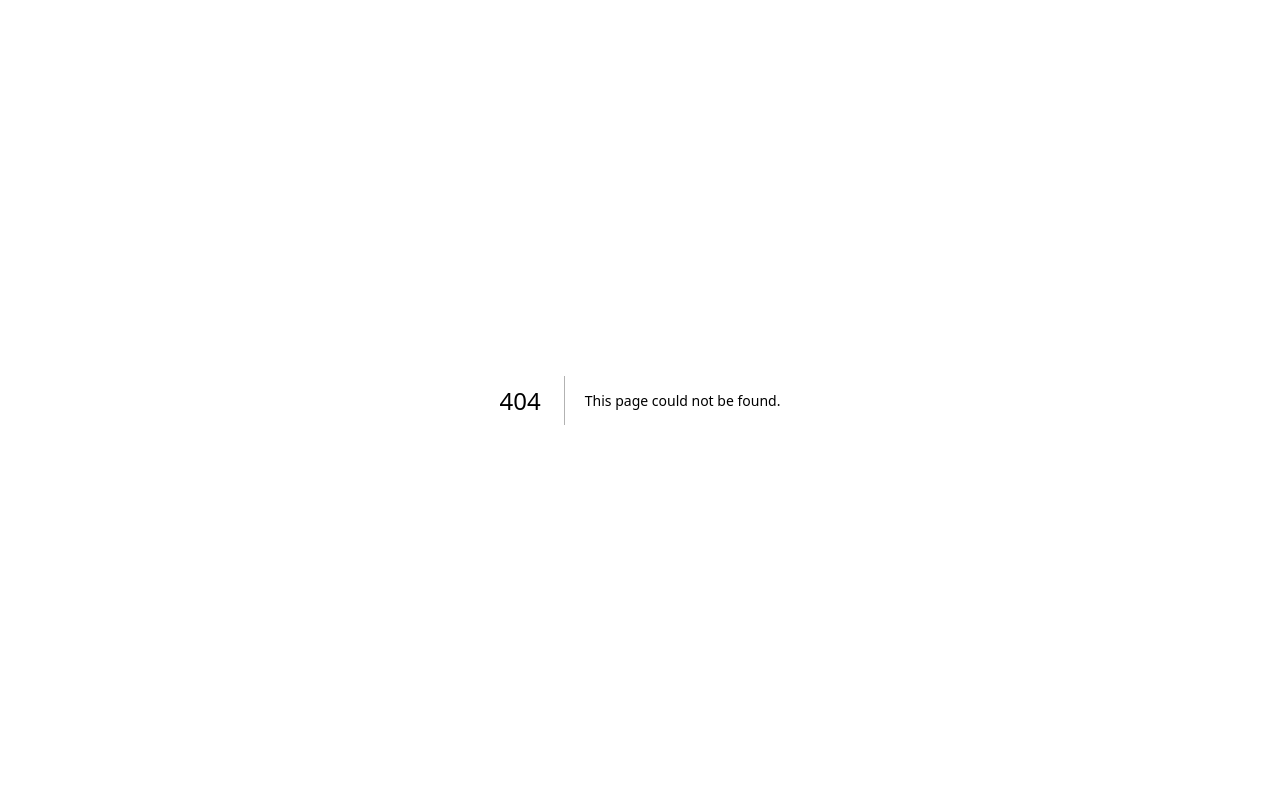
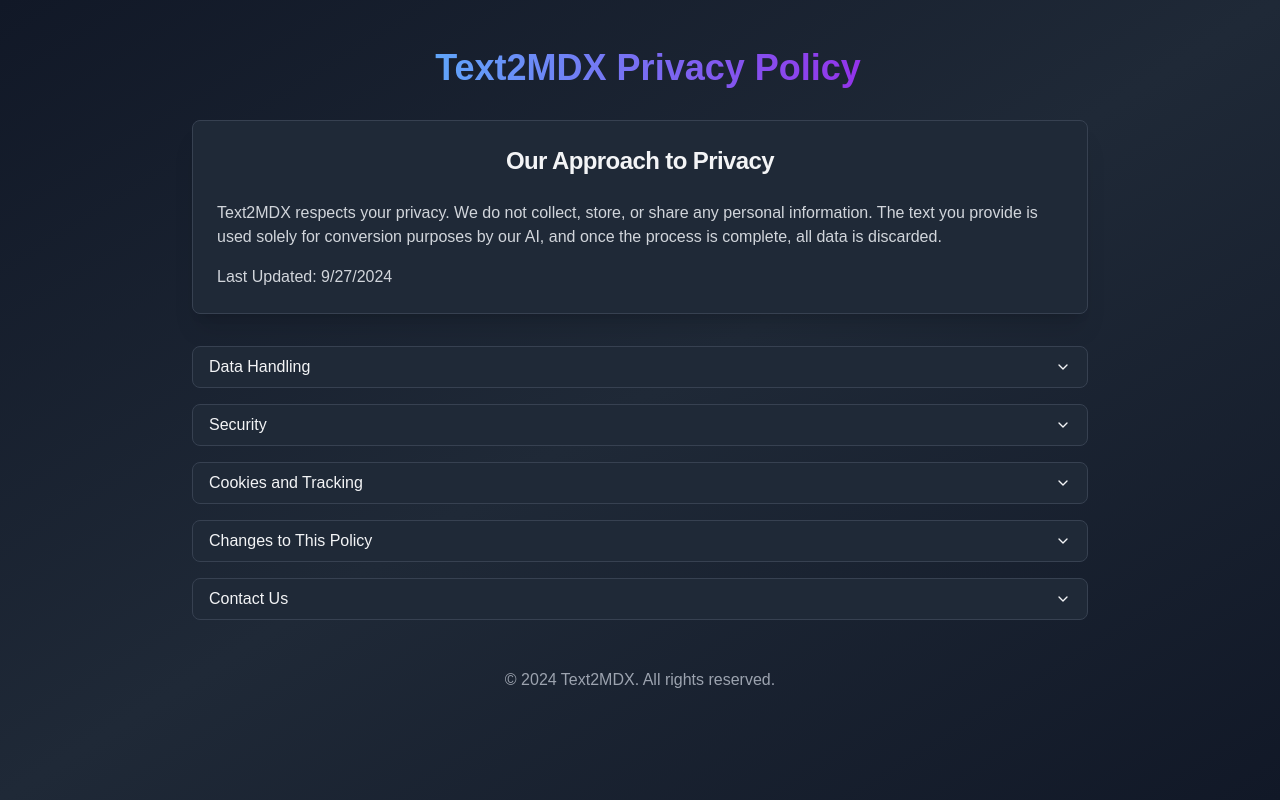
Before and after one commit to C-W-D-Harshit/text2mdx, a Next.js app: page /privacy-policy in a window 1280 px wide. Before the commit this address had no page. Built offline with nearby package versions, Linux system fonts and the light colour scheme.

Commit message:
Refactor package.json and pnpm-lock.yaml to add "@radix-ui/react-accordion" dependency

```diff
--- a/package.json
+++ b/package.json
@@ -10,6 +10,7 @@
   },
   "dependencies": {
     "@prisma/client": "5.20.0",
+    "@radix-ui/react-accordion": "^1.2.0",
     "@radix-ui/react-slot": "^1.1.0",
     "@radix-ui/react-toast": "^1.2.1",
     "@vercel/analytics": "^1.3.1",
--- /dev/null
+++ b/src/app/privacy-policy/page.tsx
@@ -0,0 +1,108 @@
+"use client";
+
+import { motion } from "framer-motion";
+import { Card, CardContent, CardHeader, CardTitle } from "@/components/ui/card";
+import {
+  Accordion,
+  AccordionContent,
+  AccordionItem,
+  AccordionTrigger,
+} from "@/components/ui/accordion";
+import React from "react";
+
+export default function PrivacyPolicy() {
+  const [isMounted, setIsMounted] = React.useState(false);
+
+  React.useEffect(() => {
+    setIsMounted(true);
+  }, []);
+
+  if (!isMounted) {
+    return null;
+  }
+
+  const policies = [
+    {
+      title: "Data Handling",
+      content:
+        "Text2MDX does not collect or store any personal information. When you provide text for conversion, it is temporarily processed by our AI, and once the conversion is done, no data is retained. We do not store, analyze, or share the text you submit.",
+    },
+    {
+      title: "Security",
+      content:
+        "We use secure methods to process your data during the conversion process. Once the conversion is complete, all data is discarded, ensuring your content is not stored or reused.",
+    },
+    {
+      title: "Cookies and Tracking",
+      content:
+        "Text2MDX uses minimal cookies for essential website functionality only. We do not use cookies to track your behavior, and no personal information is collected.",
+    },
+    {
+      title: "Changes to This Policy",
+      content:
+        "We may update this Privacy Policy from time to time. Any updates will be posted on this page with the updated date. Continued use of the service implies acceptance of the latest version.",
+    },
+    {
+      title: "Contact Us",
+      content:
+        "If you have any questions about this Privacy Policy, please contact us at privacy@text2mdx.com.",
+    },
+  ];
+
+  return (
+    <div className="min-h-screen bg-gradient-to-br from-gray-900 via-gray-800 to-gray-900 py-12 px-4 sm:px-6 lg:px-8">
+      <motion.div
+        initial={{ opacity: 0, y: 20 }}
+        animate={{ opacity: 1, y: 0 }}
+        transition={{ duration: 0.5 }}
+        className="max-w-4xl mx-auto"
+      >
+        <div className="flex items-center justify-center mb-8">
+          <h1 className="text-4xl font-extrabold ml-4 bg-clip-text text-transparent bg-gradient-to-r from-blue-400 to-purple-600">
+            Text2MDX Privacy Policy
+          </h1>
+        </div>
+
+        <Card className="bg-gray-800 border-gray-700 shadow-xl mb-8">
+          <CardHeader>
+            <CardTitle className="text-2xl font-bold text-center text-gray-100">
+              Our Approach to Privacy
+            </CardTitle>
+          </CardHeader>
+          <CardContent className="text-gray-300">
+            <p>
+              Text2MDX respects your privacy. We do not collect, store, or share
+              any personal information. The text you provide is used solely for
+              conversion purposes by our AI, and once the process is complete,
+              all data is discarded.
+            </p>
+            <p className="mt-4">
+              Last Updated: {new Date().toLocaleDateString()}
+            </p>
+          </CardContent>
+        </Card>
+
+        <Accordion type="single" collapsible className="space-y-4">
+          {policies.map((policy, index) => (
+            <AccordionItem
+              key={index}
+              value={`item-${index}`}
+              className="bg-gray-800 border border-gray-700 rounded-lg"
+            >
+              <AccordionTrigger className="px-4 py-2 text-gray-100 hover:bg-gray-700">
+                {policy.title}
+              </AccordionTrigger>
+              <AccordionContent className="px-4 py-2 text-gray-300">
+                {policy.content}
+              </AccordionContent>
+            </AccordionItem>
+          ))}
+        </Accordion>
+
+        <footer className="mt-12 text-center text-gray-400">
+          <p>© {new Date().getFullYear()} Text2MDX. All rights reserved.</p>
+        </footer>
+      </motion.div>
+    </div>
+  );
+}
--- /dev/null
+++ b/src/components/ui/accordion.tsx
@@ -0,0 +1,58 @@
+"use client"
+
+import * as React from "react"
+import * as AccordionPrimitive from "@radix-ui/react-accordion"
+import { ChevronDown } from "lucide-react"
+
+import { cn } from "@/lib/utils"
+
+const Accordion = AccordionPrimitive.Root
+
+const AccordionItem = React.forwardRef<
+  React.ElementRef<typeof AccordionPrimitive.Item>,
+  React.ComponentPropsWithoutRef<typeof AccordionPrimitive.Item>
+>(({ className, ...props }, ref) => (
+  <AccordionPrimitive.Item
+    ref={ref}
+    className={cn("border-b", className)}
+    {...props}
+  />
+))
+AccordionItem.displayName = "AccordionItem"
+
+const AccordionTrigger = React.forwardRef<
+  React.ElementRef<typeof AccordionPrimitive.Trigger>,
+  React.ComponentPropsWithoutRef<typeof AccordionPrimitive.Trigger>
+>(({ className, children, ...props }, ref) => (
+  <AccordionPrimitive.Header className="flex">
+    <AccordionPrimitive.Trigger
+      ref={ref}
+      className={cn(
+        "flex flex-1 items-center justify-between py-4 font-medium transition-all hover:underline [&[data-state=open]>svg]:rotate-180",
+        className
+      )}
+      {...props}
+    >
+      {children}
+      <ChevronDown className="h-4 w-4 shrink-0 transition-transform duration-200" />
+    </AccordionPrimitive.Trigger>
+  </AccordionPrimitive.Header>
+))
+AccordionTrigger.displayName = AccordionPrimitive.Trigger.displayName
+
+const AccordionContent = React.forwardRef<
+  React.ElementRef<typeof AccordionPrimitive.Content>,
+  React.ComponentPropsWithoutRef<typeof AccordionPrimitive.Content>
+>(({ className, children, ...props }, ref) => (
+  <AccordionPrimitive.Content
+    ref={ref}
+    className="overflow-hidden text-sm transition-all data-[state=closed]:animate-accordion-up data-[state=open]:animate-accordion-down"
+    {...props}
+  >
+    <div className={cn("pb-4 pt-0", className)}>{children}</div>
+  </AccordionPrimitive.Content>
+))
+
+AccordionContent.displayName = AccordionPrimitive.Content.displayName
+
+export { Accordion, AccordionItem, AccordionTrigger, AccordionContent }
--- a/tailwind.config.ts
+++ b/tailwind.config.ts
@@ -55,6 +55,28 @@
   			lg: 'var(--radius)',
   			md: 'calc(var(--radius) - 2px)',
   			sm: 'calc(var(--radius) - 4px)'
+  		},
+  		keyframes: {
+  			'accordion-down': {
+  				from: {
+  					height: '0'
+  				},
+  				to: {
+  					height: 'var(--radix-accordion-content-height)'
+  				}
+  			},
+  			'accordion-up': {
+  				from: {
+  					height: 'var(--radix-accordion-content-height)'
+  				},
+  				to: {
+  					height: '0'
+  				}
+  			}
+  		},
+  		animation: {
+  			'accordion-down': 'accordion-down 0.2s ease-out',
+  			'accordion-up': 'accordion-up 0.2s ease-out'
   		}
   	}
   },
```
Also changed, not shown: 1 other file (tests, documents, lock files or other folders).
